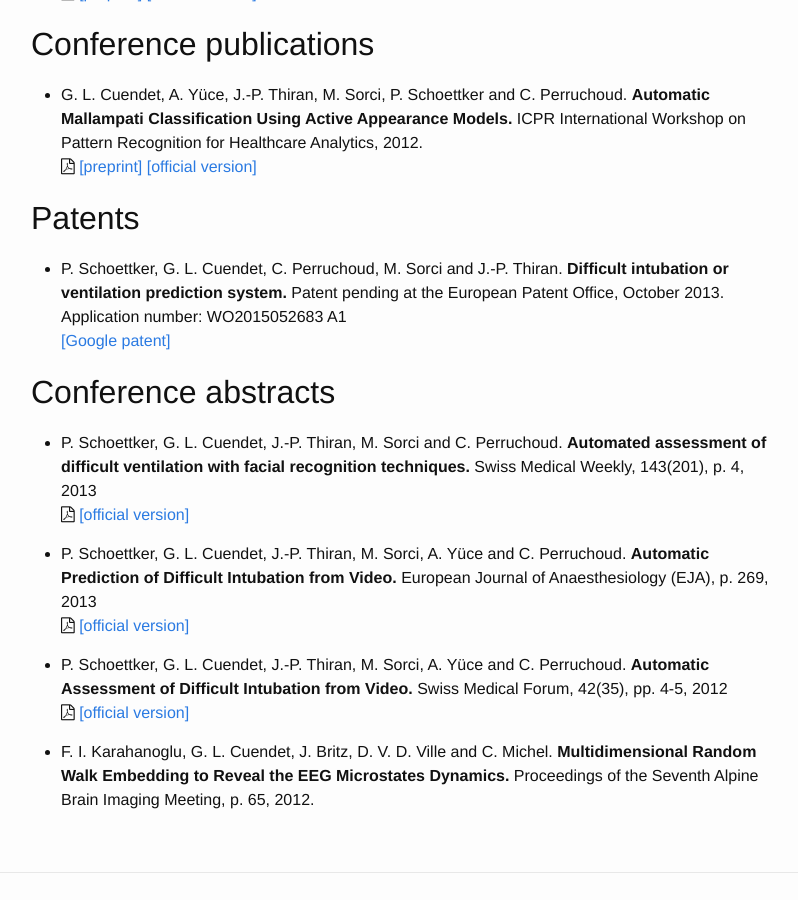
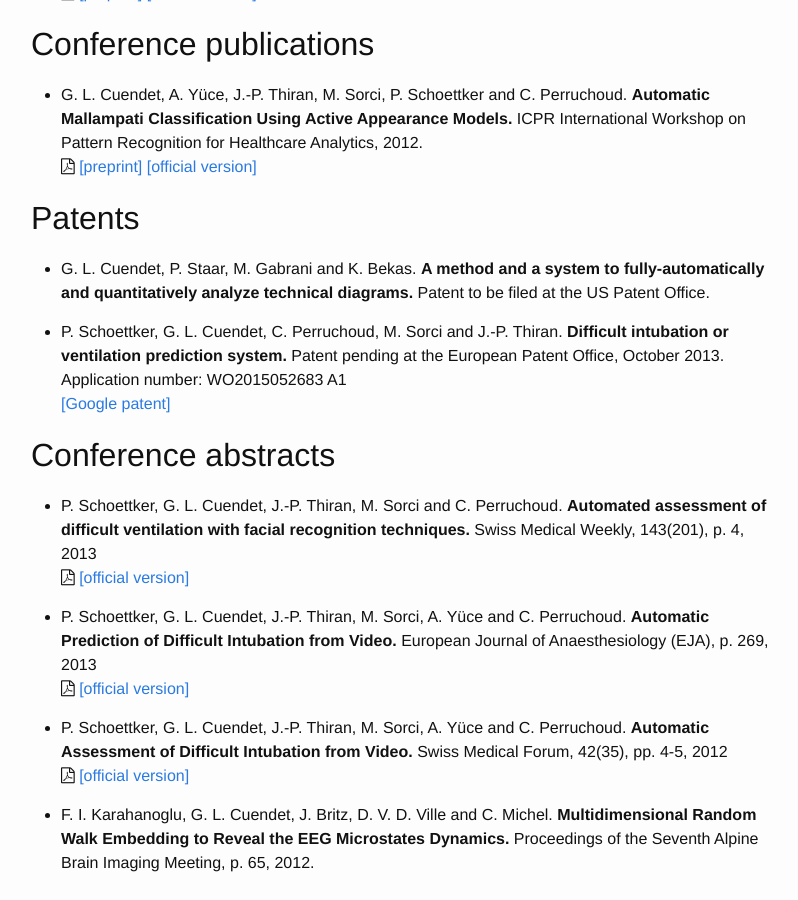
Before and after one commit to gcuendet/gcuendet.github.io, a Jekyll site: the page built from publications.md, in a window 1280 px wide and 900 px high, scrolled down 685 px. Shown: the whole window, without its empty margins (239-1037 px from the left). Built offline with Jekyll 4.4.1, drawn with Linux system fonts in a browser that asks for light colours; some web fonts are replaced.

Commit message:
ADD IBM patent

```diff
--- a/publications.md
+++ b/publications.md
@@ -44,6 +44,14 @@ ICPR International Workshop on Pattern Recognition for Healthcare Analytics, 201
 
 ## Patents
 
+* G. L. Cuendet, P. Staar, M. Gabrani and K. Bekas.
+__A method and a system to fully-automatically and quantitatively analyze technical diagrams.__
+Patent to be filed at the US Patent Office.
+<!--, May 2017.\\
+Application number: \\
+[\[Google patent\]](http://www.google.com/patents/)
+-->
+
 * P. Schoettker, G. L. Cuendet, C. Perruchoud, M. Sorci and J.-P. Thiran.
 __Difficult intubation or ventilation prediction system.__
 Patent pending at the European Patent Office, October 2013.\\
```
